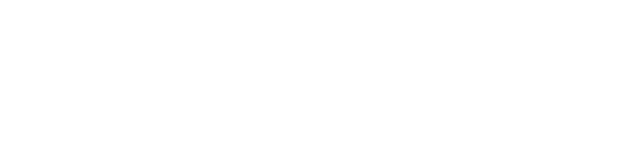
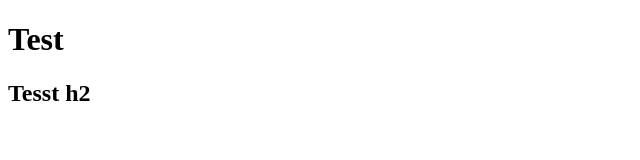
Before and after one commit to gautam2804/gittest, a plain HTML site: page index.html in a window 1280 px wide. Shown: the whole page, without its empty margins (0-640 px from the left). Drawn offline with Linux system fonts and the light colour scheme.

Commit message:
h2 added

```diff
--- a/index.html
+++ b/index.html
@@ -6,6 +6,7 @@
     <title>Document</title>
 </head>
 <body>
-
+ <h1>Test</h1>
+ <h2>Tesst h2</h2>
 </body>
 </html>
```
